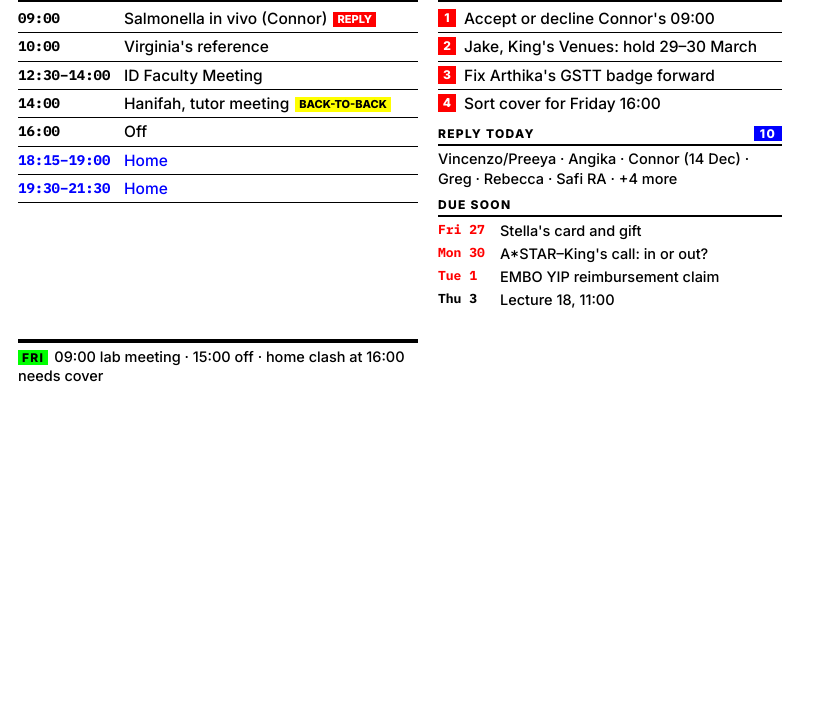
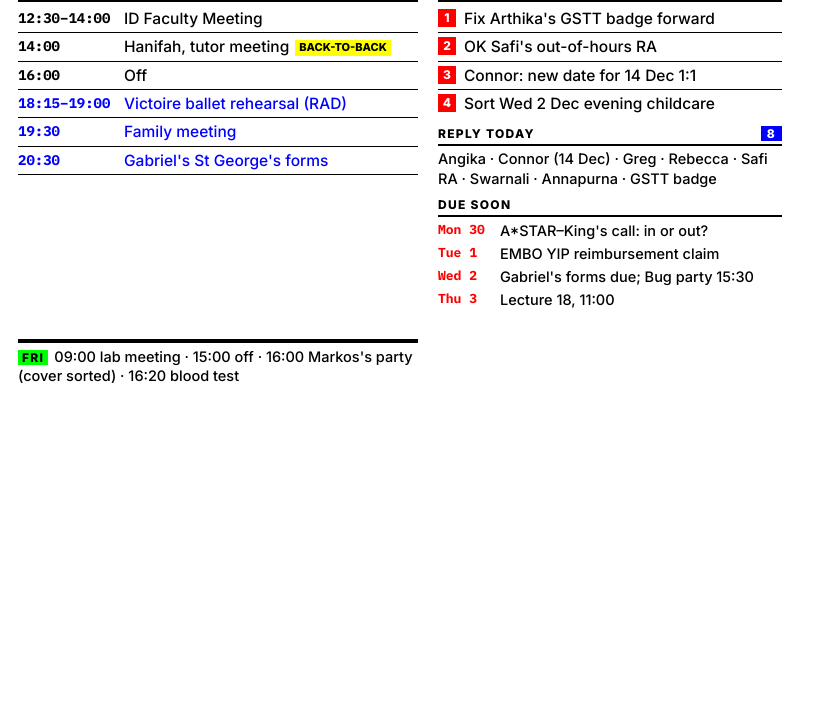
Before and after one commit to codendall/desk-screen, a plain HTML site: page index.html in a window 1280 px wide. Shown: the part 84-800 px from the top of the page, without its empty margins (0-827 px from the left). Drawn offline with Linux system fonts and the light colour scheme.

Commit message:
Update index.html

```diff
--- a/index.html
+++ b/index.html
@@ -38,41 +38,40 @@ section{display:flex;flex-direction:column;min-height:0}
 </style></head><body><div class="wrap">
 <header>
   <h1>Thursday 26 November</h1>
-  <div class="stamp"><b>Tube strike</b> · meetings online<br>Updated 09:33</div>
+  <div class="stamp"><b>Tube strike</b> · meetings online<br>Updated 13:00</div>
 </header>
 <div class="cols">
   <section>
     <h2><span>Today</span></h2>
-    <div class="ev"><div class="t">09:00</div><div class="w">Salmonella in vivo (Connor)<span class="flag">REPLY</span></div></div>
-    <div class="ev"><div class="t">10:00</div><div class="w">Virginia's reference</div></div>
     <div class="ev"><div class="t">12:30–14:00</div><div class="w">ID Faculty Meeting</div></div>
     <div class="ev"><div class="t">14:00</div><div class="w">Hanifah, tutor meeting<span class="flag y">BACK-TO-BACK</span></div></div>
     <div class="ev"><div class="t">16:00</div><div class="w">Off</div></div>
-    <div class="ev home"><div class="t">18:15–19:00</div><div class="w">Home</div></div>
-    <div class="ev home"><div class="t">19:30–21:30</div><div class="w">Home</div></div>
-    <div class="tom"><b>Fri</b>09:00 lab meeting · 15:00 off · home clash at 16:00 needs cover</div>
+    <div class="ev home"><div class="t">18:15–19:00</div><div class="w">Victoire ballet rehearsal (RAD)</div></div>
+    <div class="ev home"><div class="t">19:30</div><div class="w">Family meeting</div></div>
+    <div class="ev home"><div class="t">20:30</div><div class="w">Gabriel's St George's forms</div></div>
+    <div class="tom"><b>Fri</b>09:00 lab meeting · 15:00 off · 16:00 Markos's party (cover sorted) · 16:20 blood test</div>
   </section>
   <section>
     <div class="block">
       <h2><span>Do now</span></h2>
       <ol>
-        <li>Accept or decline Connor's 09:00</li>
-        <li>Jake, King's Venues: hold 29–30 March</li>
         <li>Fix Arthika's GSTT badge forward</li>
-        <li>Sort cover for Friday 16:00</li>
+        <li>OK Safi's out-of-hours RA</li>
+        <li>Connor: new date for 14 Dec 1:1</li>
+        <li>Sort Wed 2 Dec evening childcare</li>
       </ol>
     </div>
     <div class="block">
-      <h2><span>Reply today</span><span class="n">10</span></h2>
-      <p class="reply">Vincenzo/Preeya · Angika · Connor (14 Dec) · Greg · Rebecca · Safi RA · +4 more</p>
+      <h2><span>Reply today</span><span class="n">8</span></h2>
+      <p class="reply">Angika · Connor (14 Dec) · Greg · Rebecca · Safi RA · Swarnali · Annapurna · GSTT badge</p>
     </div>
     <div class="block">
       <h2><span>Due soon</span></h2>
       <ul>
-        <li class="soon"><span>Fri 27</span>Stella's card and gift</li>
         <li class="soon"><span>Mon 30</span>A*STAR–King's call: in or out?</li>
         <li class="soon"><span>Tue 1</span>EMBO YIP reimbursement claim</li>
-        <li><span>Thu 3</span>Lecture 18, 11:00</li>
+        <li class="soon"><span>Wed 2</span>Gabriel's forms due; Bug party 15:30</li>
+        <li class="soon"><span>Thu 3</span>Lecture 18, 11:00</li>
       </ul>
     </div>
   </section>
```
